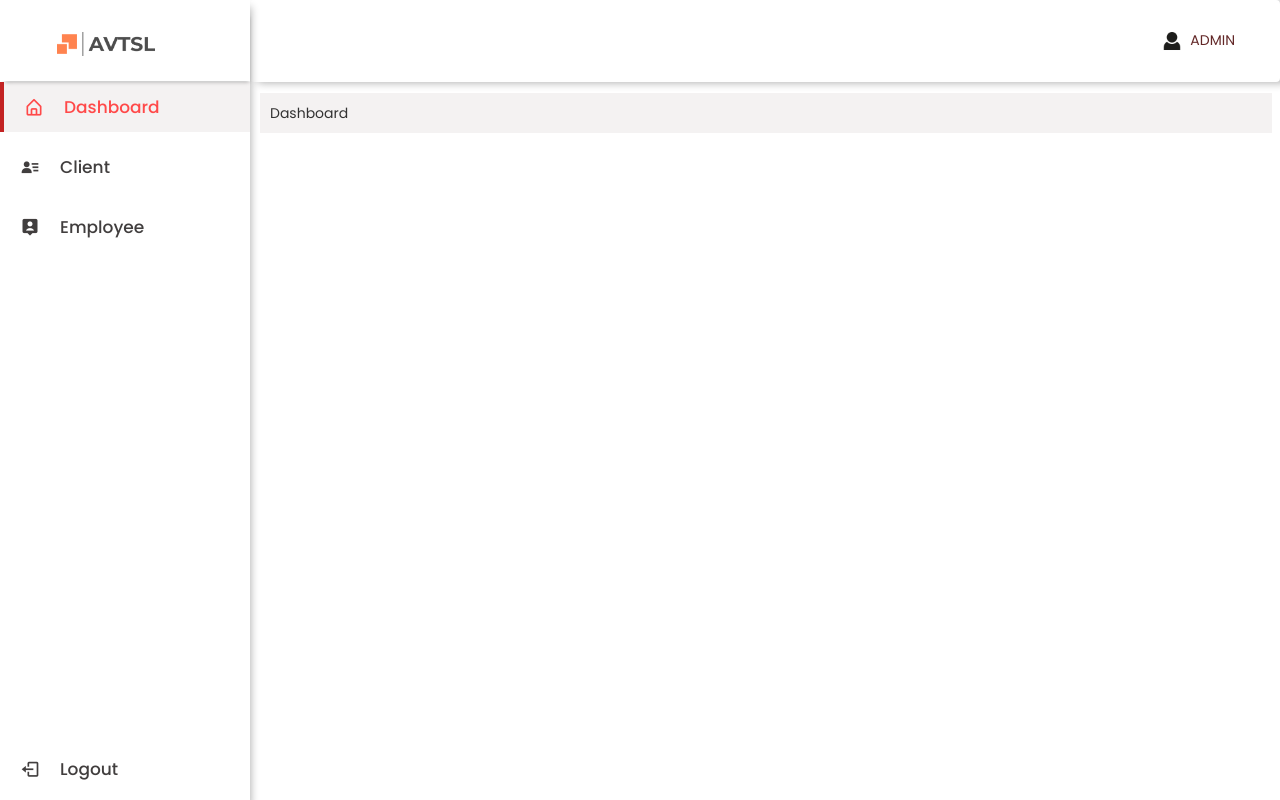
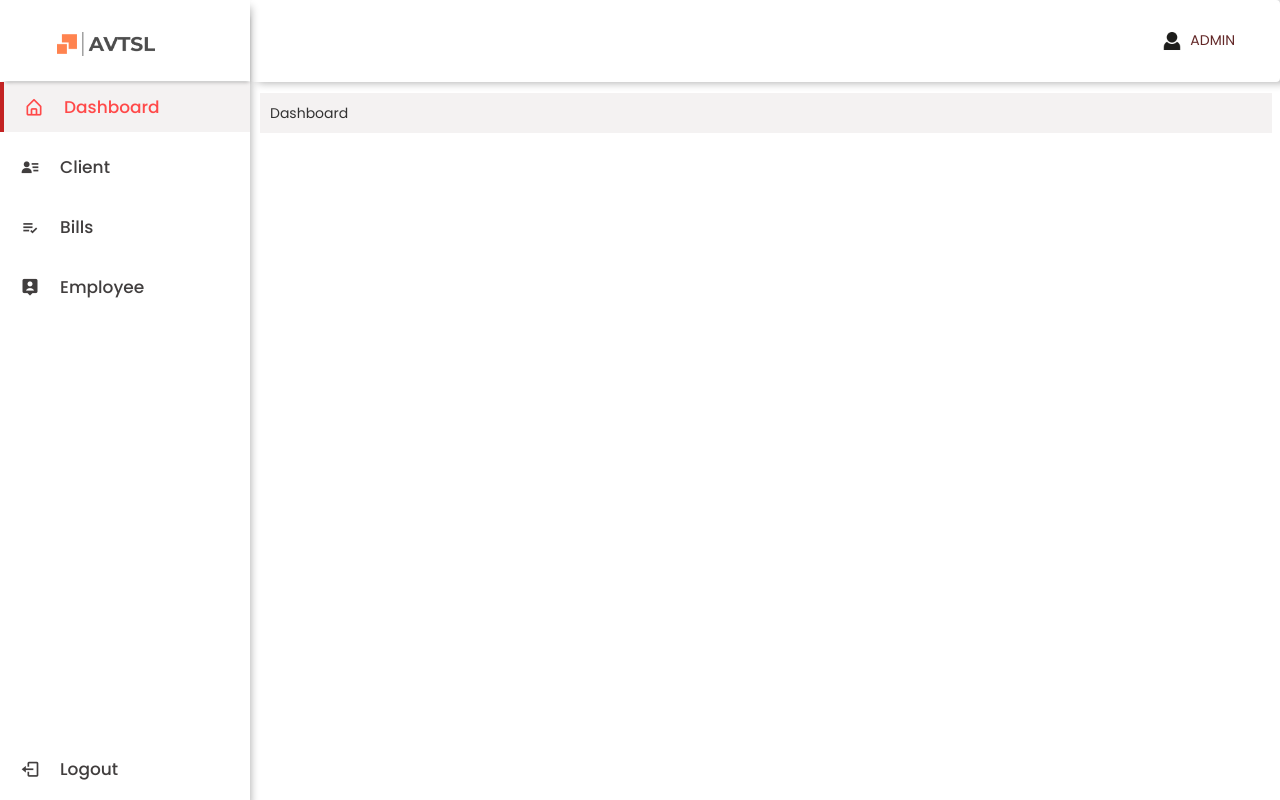
Before and after one commit to sandeepkj90/avtsl-acc-api, a website: page public/dashboard.html in a window 1280 px wide. Drawn offline with nearby package versions, Linux system fonts and the light colour scheme; sample sign-in values are in the browser's storage.

Commit message:
Update dashboard.html

```diff
--- a/public/dashboard.html
+++ b/public/dashboard.html
@@ -62,12 +62,12 @@
                 <span class="text nav-text">Client</span>
               </a>
             </li>
-            <!-- <li class="nav-link">
+            <li class="nav-link">
               <a onclick="navigateTo('BILLS')">
                 <i class="bx bx-list-check icon"></i>
                 <span class="text nav-text">Bills</span>
               </a>
-            </li> -->
+            </li>
             <li class="nav-link">
               <a onclick="navigateTo('EMPLOYEE')">
                 <i class="bx bxs-user-pin icon"></i>
```
